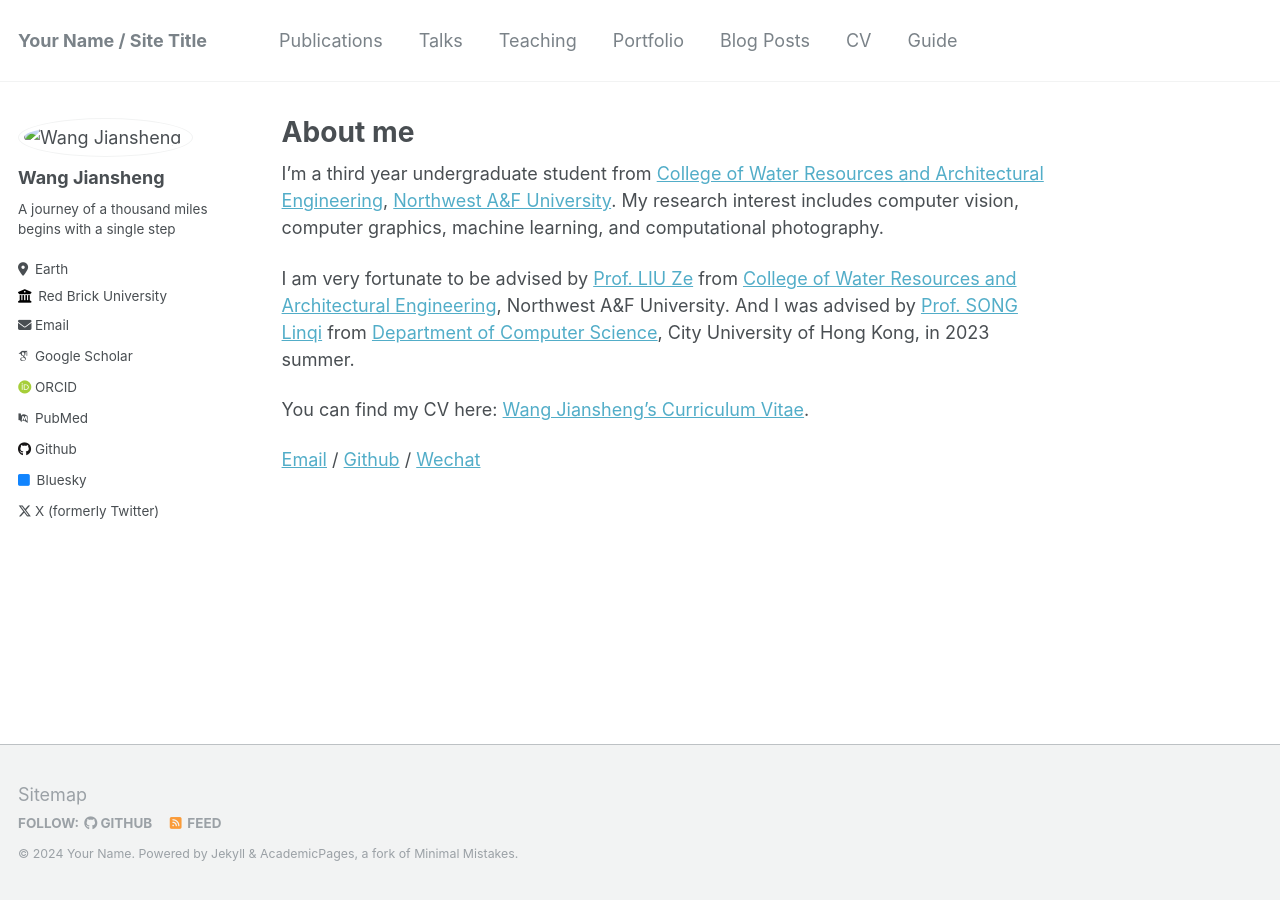
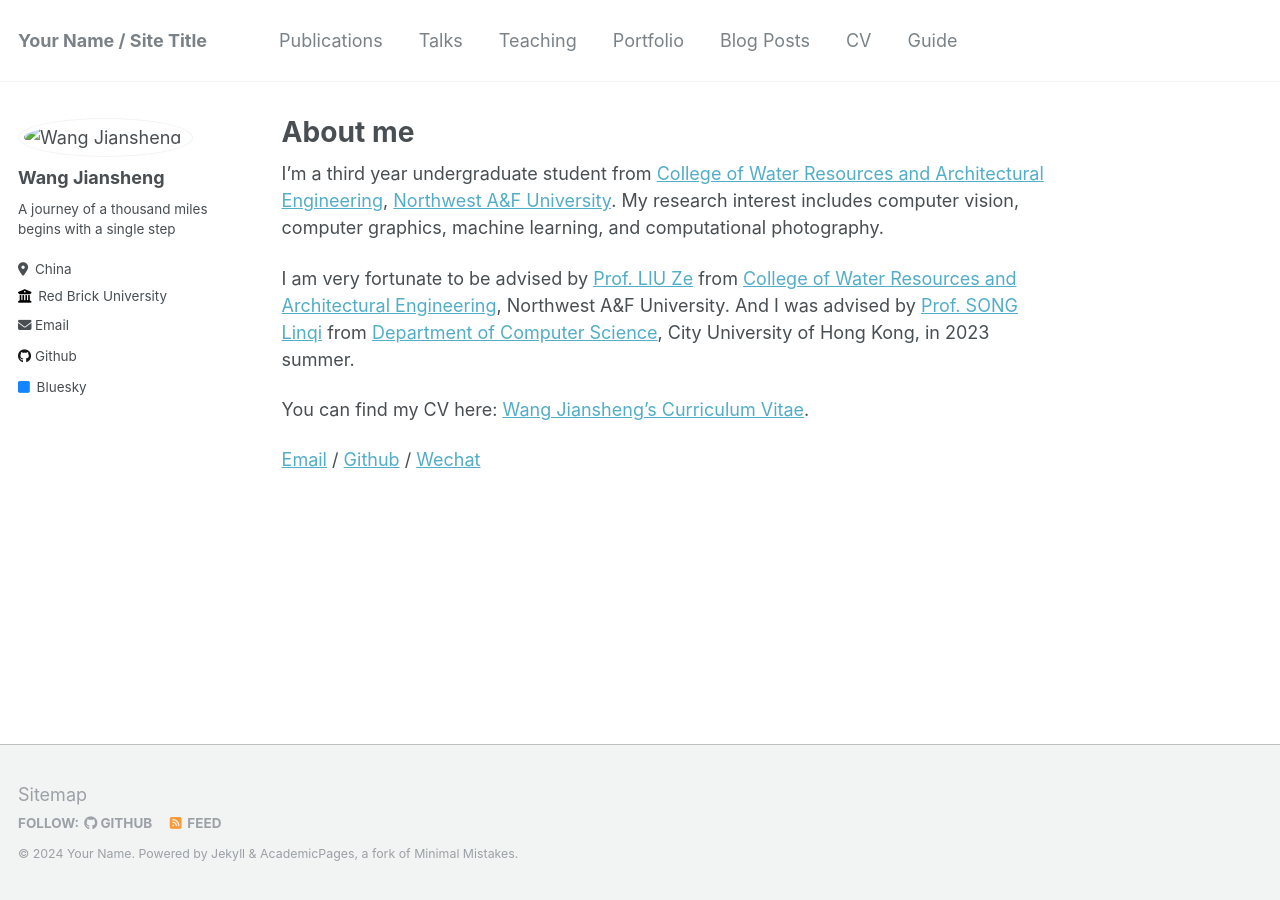
Before and after one commit to Servais-Ja/Jiansheng-Wang.github.io, a Jekyll site: the page built from _pages/about.md, in a window 1280 px wide. Built offline with Jekyll 4.4.1, drawn with Linux system fonts in a browser that asks for light colours; some web fonts are replaced.

Commit message:
Update _config.yml

```diff
--- a/_config.yml
+++ b/_config.yml
@@ -12,7 +12,7 @@ title                    : "Your Name / Site Title"
 title_separator          : "-"
 name                     : &name "Your Name"
 description              : &description "personal description"
-url                      : https://servais-ja.github.io/Jiansheng-Wang.github.io
+url                      : https://servais-ja.github.io
 baseurl                  : "" # the subpath of your site, e.g. "/blog"
 repository               : "Servais-Ja/Jiansheng-Wang.github.io"
 
@@ -25,17 +25,17 @@ author:
   name             : "Wang Jiansheng"
   pronouns         : # example: "she/her"
   bio              : "A journey of a thousand miles begins with a single step"
-  location         : "Earth"
+  location         : "China"
   employer         : "Red Brick University"
   uri              : # URL
-  email            : "none@example.org"
+  email            : "wjs20020511@163.com"
 
   # Academic websites
   arxiv            : # URL - Update with the correct link to your profile
-  googlescholar    : "https://scholar.google.com/citations?user=PS_CX0AAAAAJ"
+  googlescholar    : #"https://scholar.google.com/citations?user=PS_CX0AAAAAJ"
   impactstory      : # URL
-  orcid            : "http://orcid.org/yourorcidurl"
-  pubmed           : "https://www.ncbi.nlm.nih.gov/pubmed/?term=john+snow"
+  orcid            : #"http://orcid.org/yourorcidurl"
+  pubmed           : #"https://www.ncbi.nlm.nih.gov/pubmed/?term=john+snow"
   researchgate     : # URL
 
   # Repositories and software development
@@ -64,7 +64,7 @@ author:
   steam            : # Username
   telegram         : # URL
   tumblr           : # Username
-  twitter          : "UniofOxford"  # Replace this with your X / Twitter handle
+  twitter          : # "UniofOxford"  # Replace this with your X / Twitter handle
   vine             : # Username
   weibo            : # Username
   wikipedia        : # Username
```
